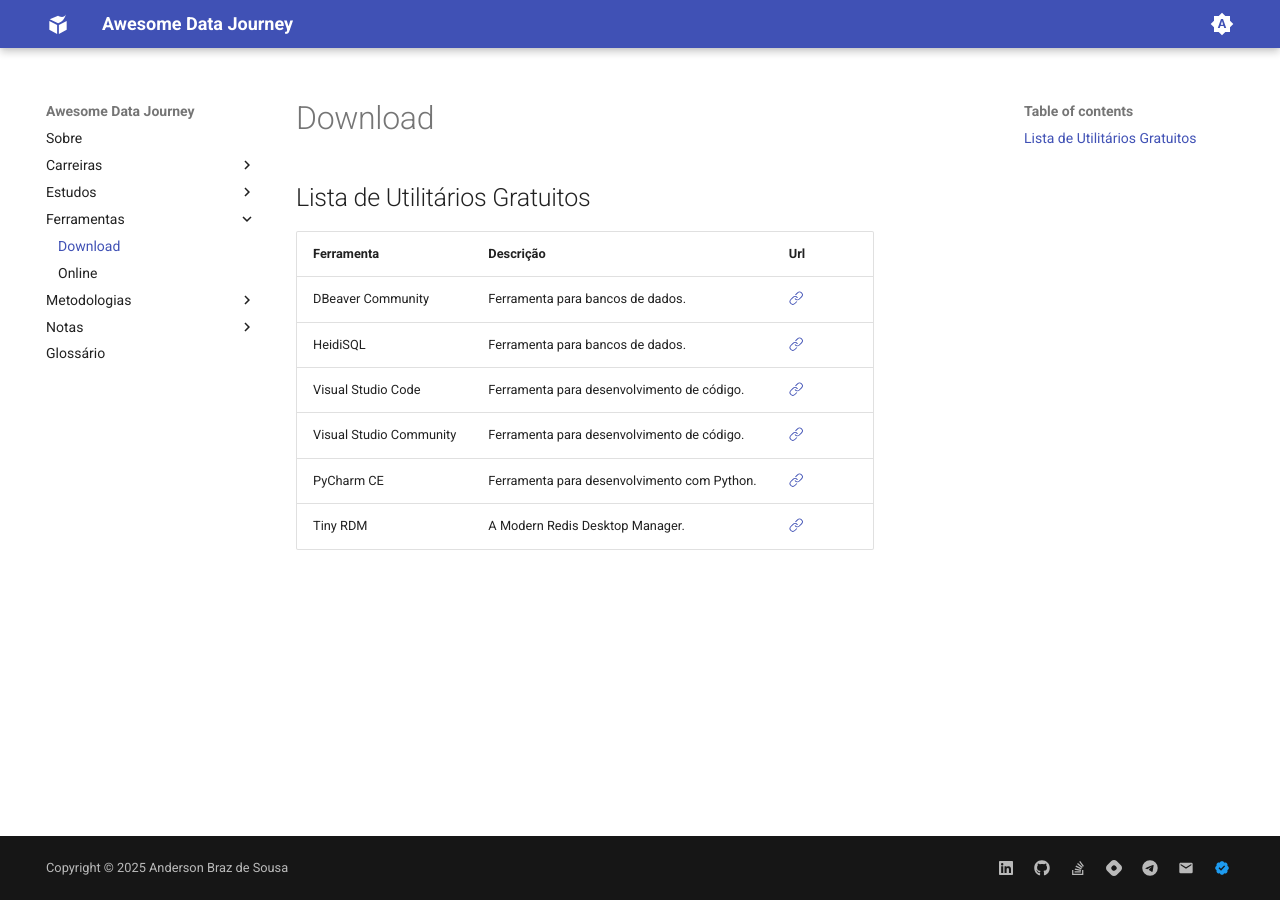
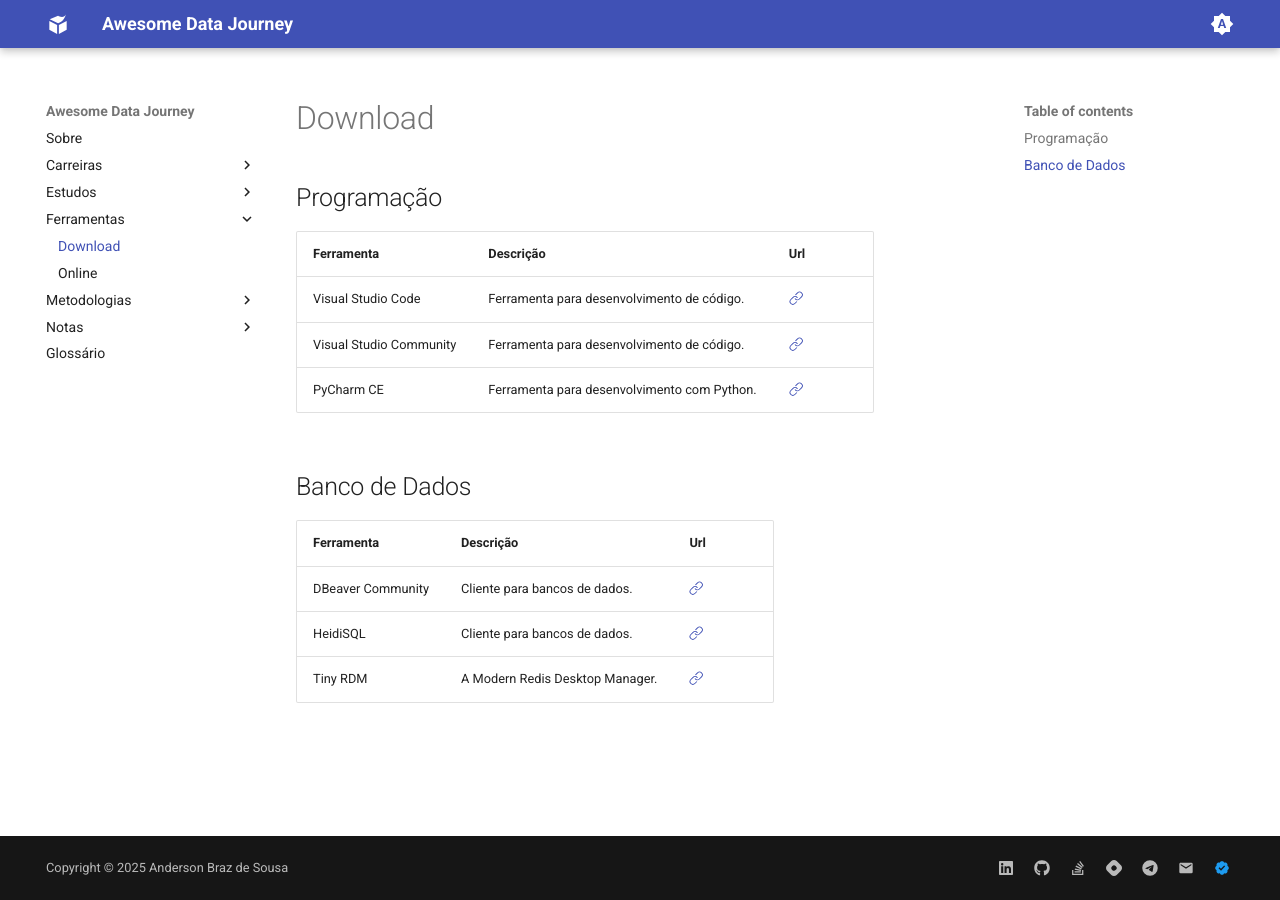
Before and after one commit to andersonbraz/andersonbraz.github.io, an MkDocs documentation site: the page built from docs/ferramentas/download.md, in a window 1280 px wide. Built offline with MkDocs 1.6.1 and Material for MkDocs 9.7.7, drawn with Linux system fonts in a browser that asks for light colours.

Commit message:
Update Project.

```diff
--- a/docs/ferramentas/download.md
+++ b/docs/ferramentas/download.md
@@ -1,12 +1,17 @@
 # Download
 
-## Lista de Utilitários Gratuitos
+## Programação
 
-| Ferramenta              | Descrição                                   | Url                                                                                      |
-|-------------------------|---------------------------------------------|------------------------------------------------------------------------------------------|
-| DBeaver Community       | Ferramenta para bancos de dados.            | [:octicons-link-24:](https://dbeaver.io/download/){target=_blank}                        |
-| HeidiSQL                | Ferramenta para bancos de dados.            | [:octicons-link-24:](https://www.heidisql.com/){target=_blank}                           |
-| Visual Studio Code      | Ferramenta para desenvolvimento de código.  | [:octicons-link-24:](https://code.visualstudio.com/download){target=_blank}              |
-| Visual Studio Community | Ferramenta para desenvolvimento de código.  | [:octicons-link-24:](https://visualstudio.microsoft.com/pt-br/downloads/){target=_blank} |
-| PyCharm CE              | Ferramenta para desenvolvimento com Python. | [:octicons-link-24:](https://www.jetbrains.com/pt-br/pycharm/download/){target=_blank}   |
-| Tiny RDM              | A Modern Redis Desktop Manager. | [:octicons-link-24:](https://redis.tinycraft.cc/){target=_blank}   |
+| Ferramenta              | Descrição                                   | Url                                                                                       |
+| ----------------------- | ------------------------------------------- | ----------------------------------------------------------------------------------------- |
+| Visual Studio Code      | Ferramenta para desenvolvimento de código.  | [:octicons-link-24:](https://code.visualstudio.com/download){target=\_blank}              |
+| Visual Studio Community | Ferramenta para desenvolvimento de código.  | [:octicons-link-24:](https://visualstudio.microsoft.com/pt-br/downloads/){target=\_blank} |
+| PyCharm CE              | Ferramenta para desenvolvimento com Python. | [:octicons-link-24:](https://www.jetbrains.com/pt-br/pycharm/download/){target=\_blank}   |
+
+## Banco de Dados
+
+| Ferramenta        | Descrição                       | Url                                                                |
+| ----------------- | ------------------------------- | ------------------------------------------------------------------ |
+| DBeaver Community | Cliente para bancos de dados.   | [:octicons-link-24:](https://dbeaver.io/download/){target=\_blank} |
+| HeidiSQL          | Cliente para bancos de dados.   | [:octicons-link-24:](https://www.heidisql.com/){target=\_blank}    |
+| Tiny RDM          | A Modern Redis Desktop Manager. | [:octicons-link-24:](https://redis.tinycraft.cc/){target=\_blank}  |
```
